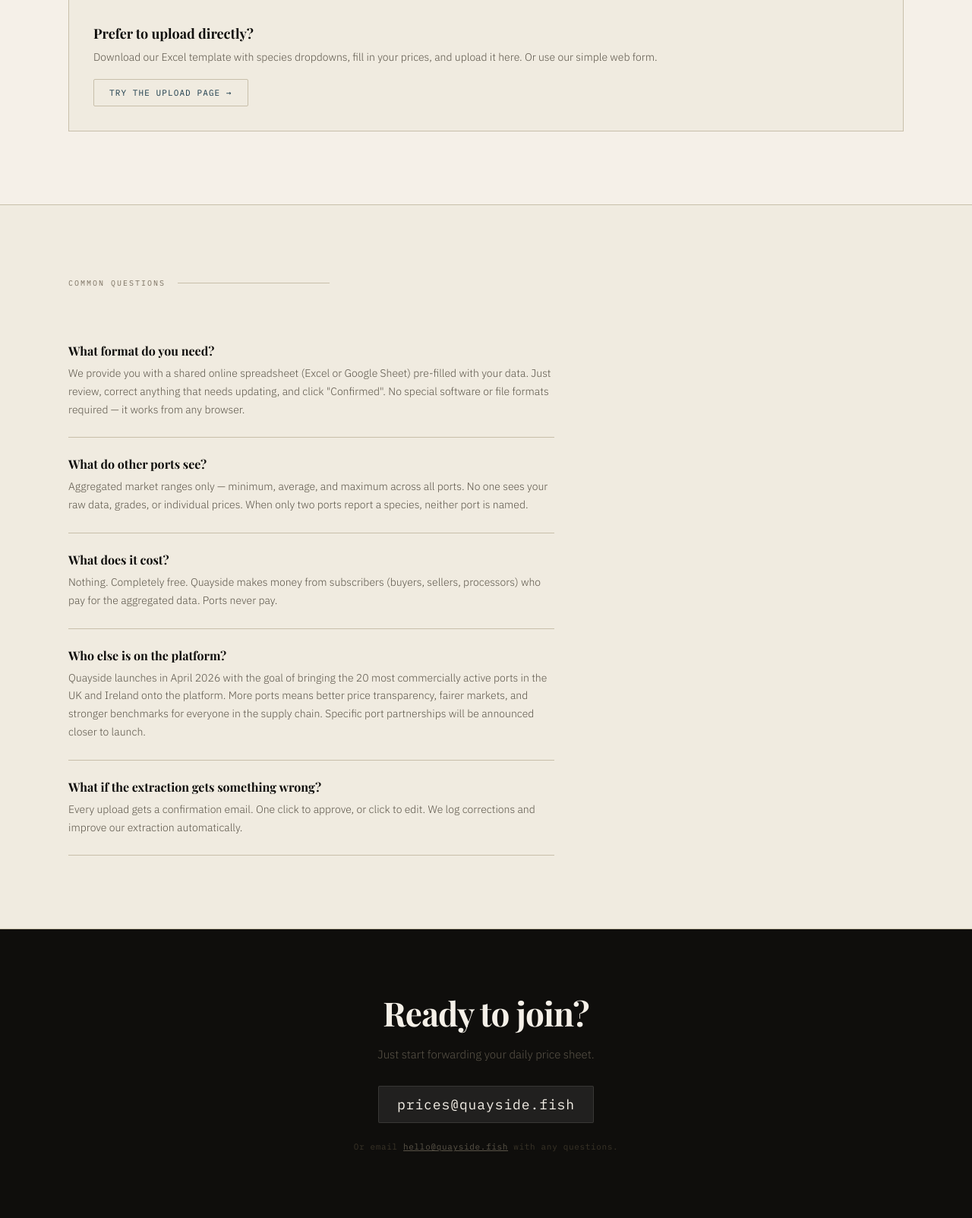
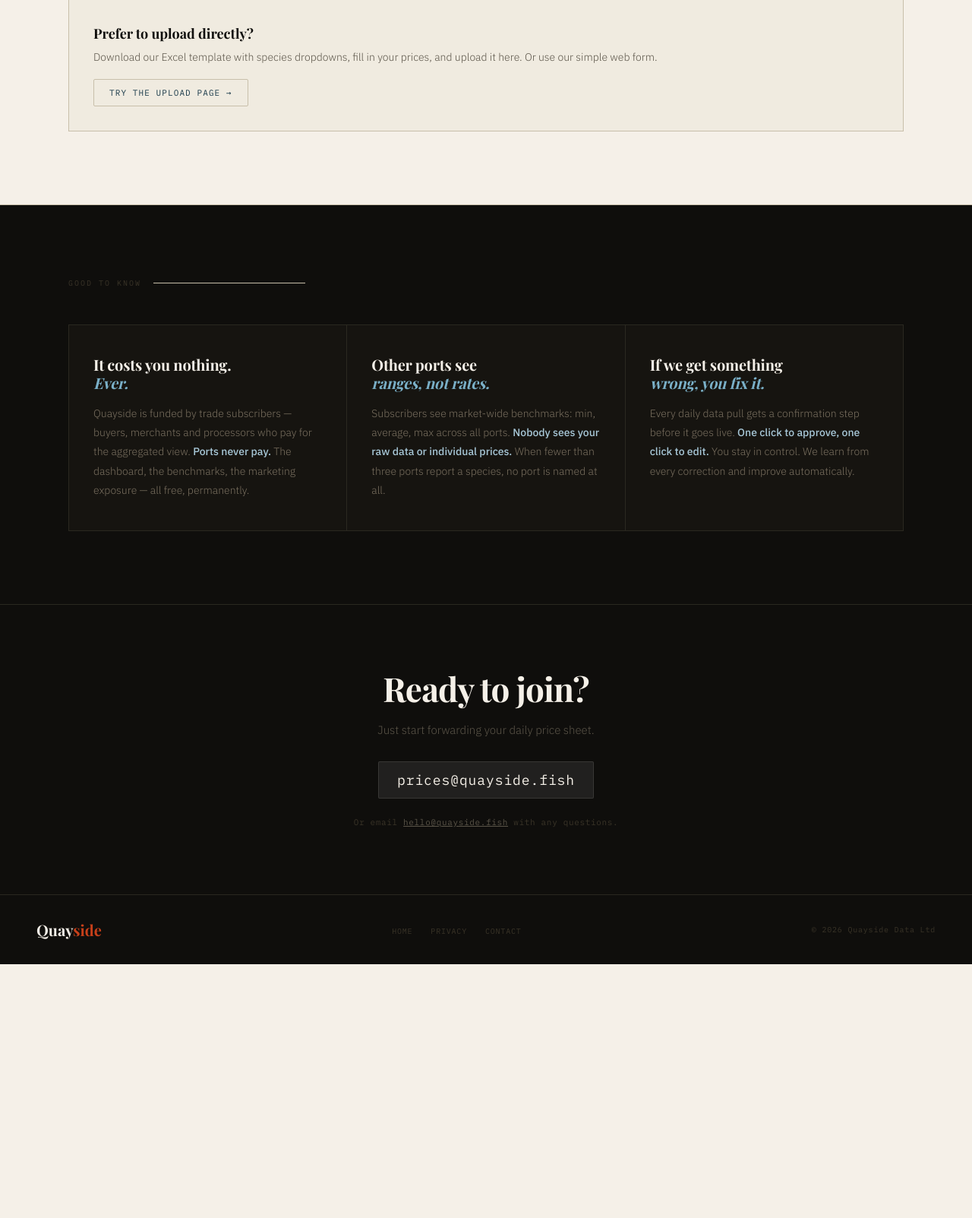
Before and after one commit to neilhenrypeacock/quayside, a Python web app: template src/quayside/web/templates/for_ports.html in a window 1280 px wide. Shown: the part 2940-4543 px from the top of the page at 76% size. After the commit the page ends 4209 px from the top, so only its background shows below. Run offline with Jinja, Linux system fonts and the light colour scheme; the template is opened without the code that fills it, so the values that code supplies are empty; some web fonts are replaced.

Commit message:
Replace FAQ with straight talk grid on for-ports page

```diff
--- a/src/quayside/web/templates/for_ports.html
+++ b/src/quayside/web/templates/for_ports.html
@@ -334,24 +334,34 @@
     margin-bottom: 16px;
   }
 
-  /* FAQ */
-  .faq-list { max-width: 640px; }
-  .faq-item {
-    padding: 24px 0;
-    border-bottom: 1px solid var(--rule);
+  /* STRAIGHT TALK */
+  .talk-grid {
+    display: grid;
+    grid-template-columns: repeat(3, 1fr);
+    gap: 1px;
+    background: #2a2820;
+    border: 1px solid #2a2820;
   }
-  .faq-item dt {
+  .talk-card {
+    background: #161410;
+    padding: 40px 32px;
+  }
+  .talk-card h3 {
     font-family: 'Playfair Display', serif;
-    font-size: 16px;
+    font-size: 20px;
     font-weight: 700;
-    color: var(--ink);
-    margin-bottom: 8px;
+    color: var(--paper);
+    margin-bottom: 16px;
+    letter-spacing: -0.01em;
+    line-height: 1.2;
   }
-  .faq-item dd {
+  .talk-card p {
     font-size: 14px;
-    color: #5a5448;
-    line-height: 1.7;
+    color: #7a7060;
+    line-height: 1.8;
   }
+  .talk-card strong { color: #a8c8d8; font-weight: 500; }
+  @media (max-width: 900px) { .talk-grid { grid-template-columns: 1fr; } }
 
   /* FINAL CTA */
   .final-cta {
@@ -592,32 +602,24 @@
   </div>
 </section>
 
-<!-- FAQ -->
-<section class="section" style="background:var(--foam);">
+<!-- STRAIGHT TALK -->
+<section style="background:var(--ink);padding:96px 48px;border-bottom:1px solid #2a2820;">
   <div class="section-inner">
-    <div class="section-label">Common questions</div>
-    <dl class="faq-list fade-up">
-      <div class="faq-item">
-        <dt>What format do you need?</dt>
-        <dd>We provide you with a shared online spreadsheet (Excel or Google Sheet) pre-filled with your data. Just review, correct anything that needs updating, and click "Confirmed". No special software or file formats required &mdash; it works from any browser.</dd>
+    <div class="section-label" style="color:#3a3428;">Good to know</div>
+    <div class="talk-grid fade-up">
+      <div class="talk-card">
+        <h3>It costs you nothing.<br><em style="font-style:italic;color:#7ab0c8;">Ever.</em></h3>
+        <p>Quayside is funded by trade subscribers &mdash; buyers, merchants and processors who pay for the aggregated view. <strong>Ports never pay.</strong> The dashboard, the benchmarks, the marketing exposure &mdash; all free, permanently.</p>
       </div>
-      <div class="faq-item">
-        <dt>What do other ports see?</dt>
-        <dd>Aggregated market ranges only &mdash; minimum, average, and maximum across all ports. No one sees your raw data, grades, or individual prices. When only two ports report a species, neither port is named.</dd>
+      <div class="talk-card">
+        <h3>Other ports see<br><em style="font-style:italic;color:#7ab0c8;">ranges, not rates.</em></h3>
+        <p>Subscribers see market-wide benchmarks: min, average, max across all ports. <strong>Nobody sees your raw data or individual prices.</strong> When fewer than three ports report a species, no port is named at all.</p>
       </div>
-      <div class="faq-item">
-        <dt>What does it cost?</dt>
-        <dd>Nothing. Completely free. Quayside makes money from subscribers (buyers, sellers, processors) who pay for the aggregated data. Ports never pay.</dd>
+      <div class="talk-card">
+        <h3>If we get something<br><em style="font-style:italic;color:#7ab0c8;">wrong, you fix it.</em></h3>
+        <p>Every daily data pull gets a confirmation step before it goes live. <strong>One click to approve, one click to edit.</strong> You stay in control. We learn from every correction and improve automatically.</p>
       </div>
-      <div class="faq-item">
-        <dt>Who else is on the platform?</dt>
-        <dd>Quayside launches in April 2026 with the goal of bringing the 20 most commercially active ports in the UK and Ireland onto the platform. More ports means better price transparency, fairer markets, and stronger benchmarks for everyone in the supply chain. Specific port partnerships will be announced closer to launch.</dd>
-      </div>
-      <div class="faq-item">
-        <dt>What if the extraction gets something wrong?</dt>
-        <dd>Every upload gets a confirmation email. One click to approve, or click to edit. We log corrections and improve our extraction automatically.</dd>
-      </div>
-    </dl>
+    </div>
   </div>
 </section>
 
```
